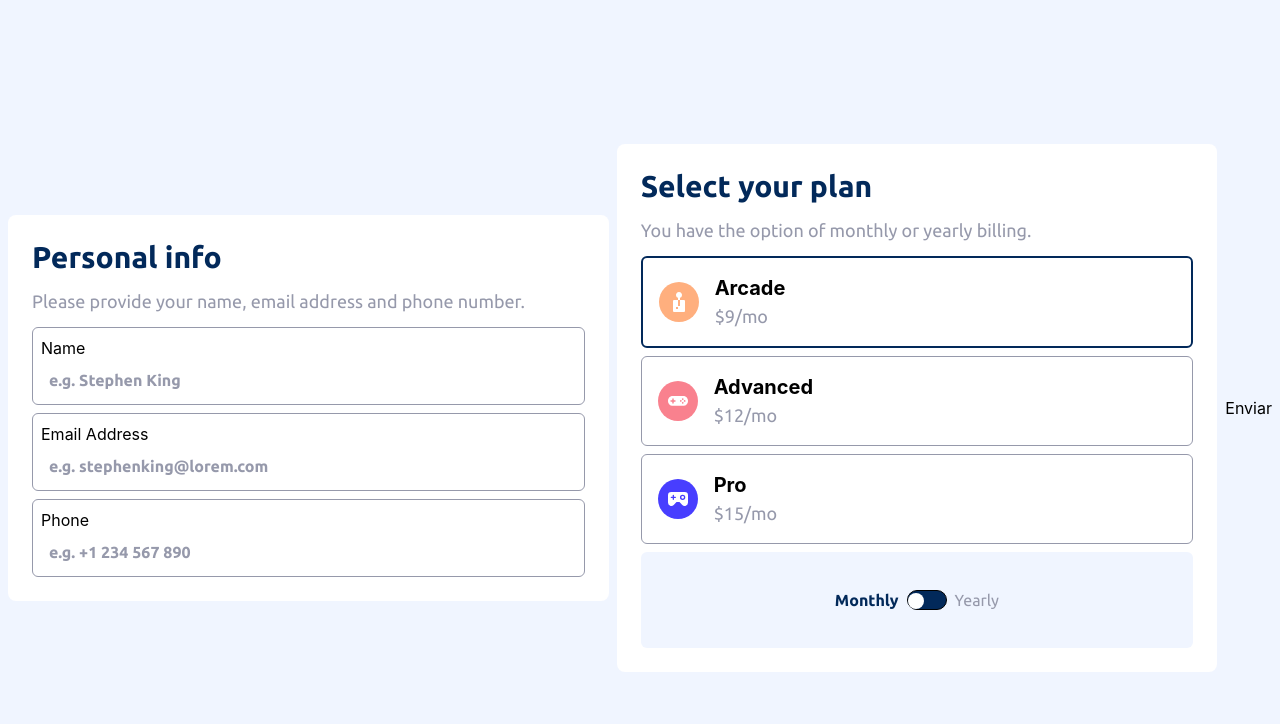
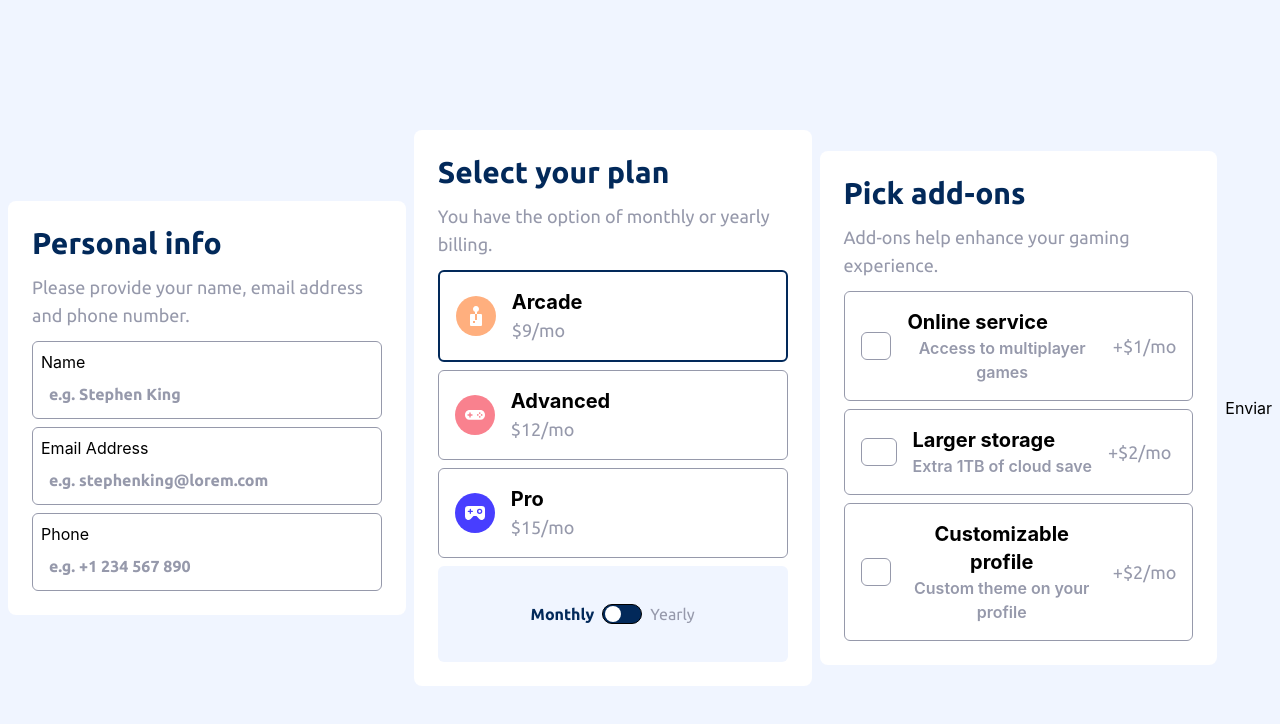
Before and after one commit to DanielMarques1404/multi-step-form-main, a React (Vite) app: page / in a window 1280 px wide. Shown: the top 724 px of the page. Built offline with nearby package versions, Linux system fonts and the light colour scheme.

Commit message:
AddOnsForm

```diff
--- /dev/null
+++ b/src/components/Form/AddOnsInfo.tsx
@@ -0,0 +1,40 @@
+import { useEffect, useState } from "react";
+import { useFormContext } from "react-hook-form";
+import type { AddOnInfoType, ApplicationData } from "../../types/types";
+import { AddOn } from "../ui/AddOn";
+
+type AddOnsInfoProps = {
+  addonsList: AddOnInfoType[];
+};
+
+export const AddOnsInfo = ({ addonsList }: AddOnsInfoProps) => {
+  const [addons, setAddons] = useState<AddOnInfoType[]>(addonsList);
+
+  const { register, watch, setValue } = useFormContext<ApplicationData>();
+  const selectedAddOns = watch("addOns") || [];
+
+  useEffect(() => {
+    setAddons(addonsList);
+    setValue("addOns", []);
+  }, [addonsList]);
+
+  return (
+    <section className="flex flex-col gap-3 items-start bg-White p-6 rounded-lg w-full">
+      <h1>Pick add-ons</h1>
+      <p>Add-ons help enhance your gaming experience.</p>
+      <div className="flex flex-col gap-2 w-full">
+        <ul className="flex flex-col gap-2">
+          {addons.map((addon, idx) => (
+            <li key={`addon-${idx}`} value={addon.id}>
+              <AddOn
+                {...register("addOns")}
+                addon={addon}
+                isSelected={selectedAddOns.includes(addon.id)}
+              />
+            </li>
+          ))}
+        </ul>
+      </div>
+    </section>
+  );
+};
--- a/src/components/Form/ApplicationForm.tsx
+++ b/src/components/Form/ApplicationForm.tsx
@@ -1,11 +1,22 @@
 import { useState } from "react";
 import { FormProvider, useForm } from "react-hook-form";
-import type { ApplicationData } from "../../types/types";
 import { BillingPlanInfo } from "./BillingPlanInfo";
 import { PersonalInfo } from "./PersonalInfo";
+import { AddOnsInfo } from "./AddOnsInfo";
+import { allBillingPlans, monthlyPlans } from "../../lib/plans";
+import { allAddOns, monthlyAddOns } from "../../lib/addons";
+import type { PlanInfoType, AddOnInfoType, ApplicationData } from "../../types/types";
 
 export const ApplicationForm = () => {
   const [step, setStep] = useState(1);
+  const [billingPlans, setBillingPlans] = useState<PlanInfoType[]>(monthlyPlans);
+  const [addonsList, setAddonsList] = useState<AddOnInfoType[]>(monthlyAddOns);
+
+  const changeBillingCycle = (cycle: "Monthly" | "Yearly") => {
+    setBillingPlans(allBillingPlans.filter((plan) => plan.billingCycle === cycle));
+    setAddonsList(allAddOns.filter((addon) => addon.billingCycle === cycle));
+  }
+
   const form = useForm<ApplicationData>({
     defaultValues: {
       personalInfoType: {
@@ -31,7 +42,8 @@ export const ApplicationForm = () => {
         >
           {step === 1 && <PersonalInfo />}
           {/* {step === 2 && <SelectPlan />} */}
-          <BillingPlanInfo />
+          <BillingPlanInfo plansList={billingPlans} changeBillingCycle={changeBillingCycle} />
+          <AddOnsInfo addonsList={addonsList} />
           <button type="submit">Enviar</button>
         </form>
       </div>
--- /dev/null
+++ b/src/components/ui/AddOn.tsx
@@ -0,0 +1,43 @@
+import { type InputHTMLAttributes } from "react";
+import { cn } from "../../lib/cn";
+import type { AddOnInfoType } from "../../types/types";
+
+type AddOnProps = InputHTMLAttributes<HTMLInputElement> & {
+  addon: AddOnInfoType;
+  isSelected: boolean;
+};
+
+export const AddOn = ({ addon, isSelected, ...inputProps }: AddOnProps) => {
+
+  return (
+    <label
+      className={cn(
+        "flex items-center justify-start gap-4 border border-Grey-500 rounded-md p-4 cursor-pointer",
+        isSelected && "border-Blue-950 border-2",
+      )}
+    >
+      <input
+        {...inputProps}
+        type="checkbox"
+        id={addon.id}
+        value={addon.id}
+        className="hidden"
+        checked={isSelected}
+      />
+      <div
+        className={cn(
+          "flex items-center justify-center rounded-md w-9 h-7 border bg-none border-Grey-500",
+          isSelected && "bg-blue-600",
+        )}
+      >
+        <img src="/assets/images/icon-checkmark.svg" alt={addon.id} />
+      </div>
+
+      <div className="flex flex-col items-start">
+        <h3 className="font-bold text-lg">{addon.name}</h3>
+        <span className="text-Grey-500 font-semibold">{addon.description}</span>
+      </div>
+      <p className="text-Blue-300">{addon.price}</p>
+    </label>
+  );
+};
--- a/src/components/ui/BillingPlan.tsx
+++ b/src/components/ui/BillingPlan.tsx
@@ -5,14 +5,19 @@ import type { PlanInfoType } from "../../types/types";
 type BillingPlanProps = InputHTMLAttributes<HTMLInputElement> & {
   plan: PlanInfoType;
   selected: boolean;
-  onCheck: (planId: string) => void;
+  onselect: (planId: string) => void;
 };
 
-export const BillingPlan = (props: BillingPlanProps) => {
-  const [isSelected, setIsSelected] = useState(props.selected);
+export const BillingPlan = ({
+  plan,
+  selected,
+  onselect,
+  ...inputProps
+}: BillingPlanProps) => {
+  const [isSelected, setIsSelected] = useState(selected);
   useEffect(() => {
-    setIsSelected(props.selected);
-  }, [props.selected]);
+    setIsSelected(selected);
+  }, [selected]);
 
   return (
     <label
@@ -20,26 +25,26 @@ export const BillingPlan = (props: BillingPlanProps) => {
         "flex items-center justify-start gap-4 border border-Grey-500 rounded-md p-4",
         isSelected && "border-Blue-950 border-2",
       )}
-      onClick={() => props.onCheck(props.plan.id)}
+      onClick={() => onselect(plan.id)}
     >
       <input
-        {...props}
+        {...inputProps}
         type="radio"
-        id={props.plan.id}
-        value={props.plan.id}
+        id={plan.id}
+        value={plan.id}
         className="hidden"
         checked={isSelected}
       />
-      <img src={props.plan.icon} alt={props.plan.kind} />
+      <img src={plan.icon} alt={plan.kind} />
       <div className="flex flex-col items-start">
-        <h3 className="font-bold text-lg">{props.plan.kind}</h3>
+        <h3 className="font-bold text-lg">{plan.kind}</h3>
         <p className="text-Grey-500">
-          ${props.plan.price}/
-          {props.plan.billingCycle === "Yearly" ? "yr" : "mo"}
+          ${plan.price}/
+          {plan.billingCycle === "Yearly" ? "yr" : "mo"}
         </p>
-        {props.plan.trialPeriod && (
+        {plan.trialPeriod && (
           <p className="text-green-500 font-semibold">
-            {props.plan.trialPeriod}
+            {plan.trialPeriod}
           </p>
         )}
       </div>
--- a/src/components/ui/Toggle.tsx
+++ b/src/components/ui/Toggle.tsx
@@ -1,43 +1,41 @@
-import { useEffect, useState } from "react";
+import { useState } from "react";
 
 type ToggleProps = {
-  selected: string;
-  onToggle: (value: string) => void;
+  cycleDefault: "Monthly" | "Yearly";
+  onToggle: (cycle: "Monthly" | "Yearly") => void;
 };
 
 export const Toggle = (props: ToggleProps) => {
-  const [period, setPeriod] = useState(props.selected);
+  const [cycle, setCycle] = useState<"Monthly" | "Yearly">(props.cycleDefault);
 
-  useEffect(() => {
-    setPeriod(props.selected);
-  }, [props.selected]);
-
-  const togglePeriod = () => {
-    const newPeriod = period === "Monthly" ? "Yearly" : "Monthly";
-    setPeriod(newPeriod);
-    props.onToggle(newPeriod);
-  }
+  const toggle = () => {
+    const newCycle = cycle === "Monthly" ? "Yearly" : "Monthly";
+    setCycle(newCycle);
+    props.onToggle(newCycle);
+  };
 
   return (
     <div className="flex gap-2 items-center justify-center bg-Blue-100 w-full rounded-md h-24">
       <span
         className={
-          period === "Monthly"
+          cycle === "Monthly"
             ? "text-Blue-950 font-semibold font-ubuntu"
             : "text-Grey-500 font-ubuntu"
         }
       >
         Monthly
       </span>
-      <div className="relative w-10 rounded-full border bg-Blue-950 h-5">
+      <div
+        className="relative w-10 rounded-full border bg-Blue-950 h-5"
+        onClick={() => toggle()}
+      >
         <div
-          className={`absolute top-0.5 w-4 h-4 rounded-full bg-white cursor-pointer transition-transform ${period === "Monthly" ? "translate-x-0" : "translate-x-5"}`}
-          onClick={() => togglePeriod()}
+          className={`absolute top-px w-4 h-4 rounded-full bg-white cursor-pointer transition-transform ${cycle === "Monthly" ? "translate-x-0.5" : "translate-x-5"}`}
         />
       </div>
       <span
         className={
-          period === "Yearly"
+          cycle === "Yearly"
             ? "text-Blue-950 font-semibold font-ubuntu"
             : "text-Grey-500 font-ubuntu"
         }
--- /dev/null
+++ b/src/lib/addons.ts
@@ -0,0 +1,53 @@
+import type { AddOnInfoType } from "../types/types";
+
+const monthlyOnlineService: AddOnInfoType = {
+    id: "online-service-monthly",
+    name: "Online service",
+    description: "Access to multiplayer games",
+    price: "+$1/mo",
+    billingCycle: "Monthly"
+}
+
+const monthlyLargerStorage: AddOnInfoType = {
+    id: "larger-storage-monthly",
+    name: "Larger storage",
+    description: "Extra 1TB of cloud save",
+    price: "+$2/mo",
+    billingCycle: "Monthly"
+}
+
+const monthlyCustomizableProfile: AddOnInfoType = {
+    id: "customizable-profile-monthly",
+    name: "Customizable profile",
+    description: "Custom theme on your profile",
+    price: "+$2/mo",
+    billingCycle: "Monthly"
+}
+
+const yearlyOnlineService: AddOnInfoType = {
+    id: "online-service-yearly",
+    name: "Online service",
+    description: "Access to multiplayer games",
+    price: "+$10/yr",
+    billingCycle: "Yearly"
+}
+
+const yearlyLargerStorage: AddOnInfoType = {
+    id: "larger-storage-yearly",
+    name: "Larger storage",
+    description: "Extra 1TB of cloud save",
+    price: "+$20/yr",
+    billingCycle: "Yearly"
+}
+
+const yearlyCustomizableProfile: AddOnInfoType = {
+    id: "customizable-profile-yearly",
+    name: "Customizable profile",
+    description: "Custom theme on your profile",
+    price: "+$20/yr",
+    billingCycle: "Yearly"
+}
+
+export const monthlyAddOns = [monthlyOnlineService, monthlyLargerStorage, monthlyCustomizableProfile];
+export const yearlyAddOns = [yearlyOnlineService, yearlyLargerStorage, yearlyCustomizableProfile];
+export const allAddOns = [...monthlyAddOns, ...yearlyAddOns];
--- a/src/lib/plans.ts
+++ b/src/lib/plans.ts
@@ -53,3 +53,4 @@ const yearlyPro: PlanInfoType = {
 
 export const monthlyPlans = [monthlyArcade, monthlyAdvanced, monthlyPro];
 export const yearlyPlans = [yearlyArcade, yearlyAdvanced, yearlyPro];
+export const allBillingPlans = [...monthlyPlans, ...yearlyPlans];
--- a/src/types/types.ts
+++ b/src/types/types.ts
@@ -14,12 +14,15 @@ export type PlanInfoType = {
 };
 
 export type AddOnInfoType = {
+  id: string;
   name: string;
-  price: number;
+  description: string;
+  price: string;
+  billingCycle: "Monthly" | "Yearly";
 };
 
 export type ApplicationData = {
   personalInfoType: PersonalInfoType;
   planId: string;
-  addOns: AddOnInfoType[];
+  addOns: string[];
 };
```
Also changed, not shown: src/components/Form/BillingPlanInfo.tsx (+33 -21 lines).
